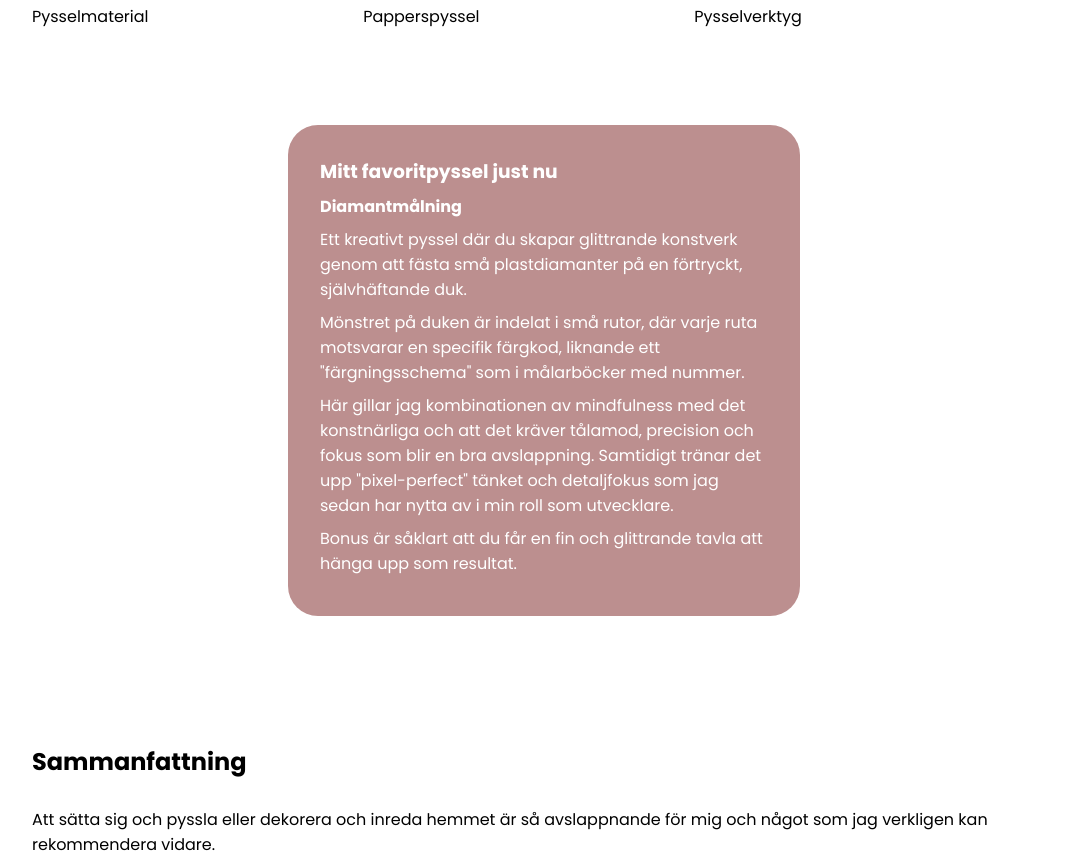
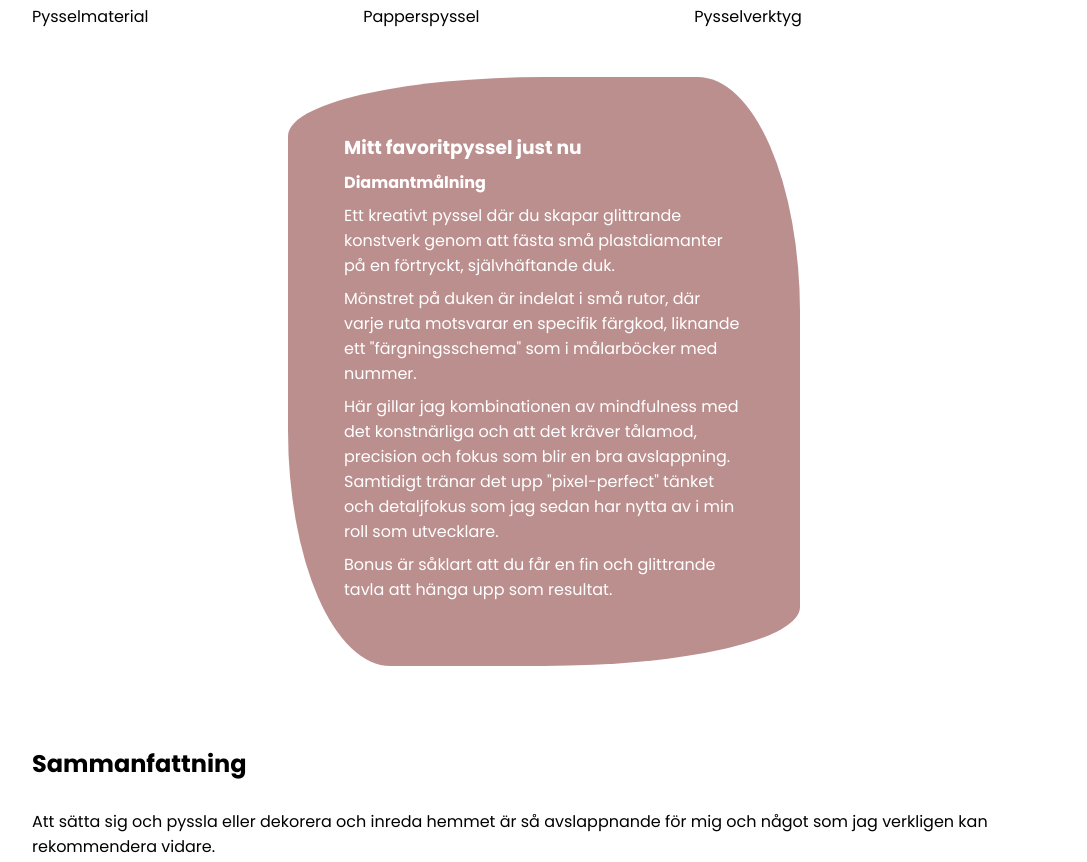
Before and after one commit to SandraHKannerberg/semantic-html, a plain HTML site: page index.html in a window 1280 px wide. Shown: the part 1723-2585 px from the top of the page, without its empty margins (96-1183 px from the left). Drawn offline with Linux system fonts and the light colour scheme.

Commit message:
Add some css effects like border-radius

```diff
--- a/styles/style.css
+++ b/styles/style.css
@@ -110,12 +110,12 @@ img {
 }
 
 .favorite-craft {
-  margin: 8rem auto;
+  margin: 5rem auto;
   max-width: 50%;
   background-color: rosybrown;
   color: white;
-  padding: 2rem;
-  border-radius: 30px;
+  padding: 3.5rem;
+  border-radius: 50% 20% / 10% 40%;
 }
 
 footer {
```
